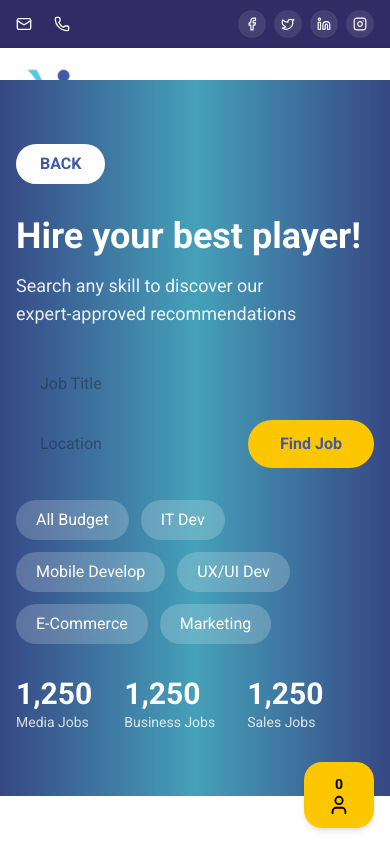
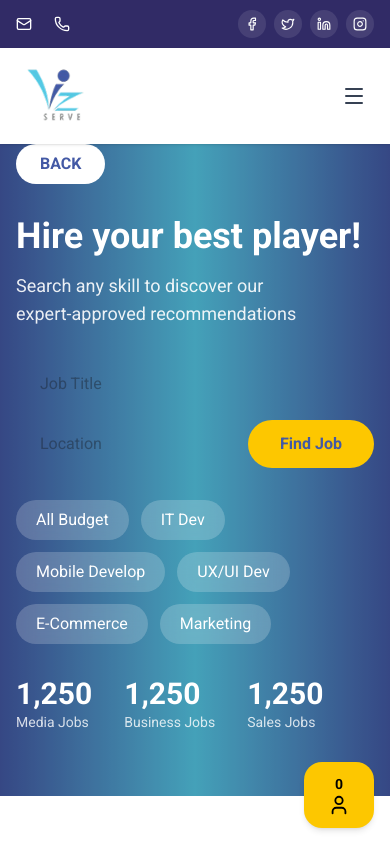
Before and after one commit to ace-vizserve/hfse-careers, a Next.js app: page /Talents in a window 390 px wide. Shown: the top 844 px of the page. Built offline with nearby package versions, Linux system fonts and the light colour scheme.

Commit message:
feat nvbar fix padding and also the design for the hero

```diff
--- a/app/Hero/page.tsx
+++ b/app/Hero/page.tsx
@@ -102,7 +102,7 @@ const Page = () => {
       {/* Main container: height = viewport - navbar */}
       <div className="max-w-[1800px] mx-auto mt-[136px] md:flex" style={{ height: `calc(100vh - ${NAVBAR_HEIGHT}px)` }}>
         {/* Job List */}
-        <div className={`${showDetails ? "hidden md:block" : "block"} w-full md:w-[45%] bg-white md:overflow-y-auto`}>
+        <div className={`${showDetails ? "hidden md:block" : "block"} w-full md:w-[45%] bg-white md:overflow-y-auto scrollbar-hide`}>
           <div className="p-3 sm:p-4">
             {loading && (
               <div className="flex items-center justify-center py-20">
@@ -180,7 +180,7 @@ const Page = () => {
         </div>
 
         {/* Job Details */}
-        <div className={`${showDetails ? "block" : "hidden md:block"} w-full md:flex-1 bg-gray-50 md:overflow-y-auto`}>
+        <div className={`${showDetails ? "block" : "hidden md:block"} w-full md:flex-1 bg-gray-50 md:overflow-y-auto scrollbar-hide`}>
           {selectedJob ? (
             <div className="p-4 sm:p-6">
               {/* Job Header */}
@@ -360,6 +360,19 @@ const Page = () => {
           )}
         </div>
       </div>
+
+      <style jsx global>{`
+        /* Hide scrollbar for Chrome, Safari and Opera */
+        .scrollbar-hide::-webkit-scrollbar {
+          display: none;
+        }
+
+        /* Hide scrollbar for IE, Edge and Firefox */
+        .scrollbar-hide {
+          -ms-overflow-style: none;  /* IE and Edge */
+          scrollbar-width: none;  /* Firefox */
+        }
+      `}</style>
     </div>
   );
 };
--- a/app/components/navbar.tsx
+++ b/app/components/navbar.tsx
@@ -1,5 +1,16 @@
 "use client";
-import { ChevronLeft, Facebook, Instagram, Linkedin, Mail, Phone, Twitter } from "lucide-react";
+
+import {
+  ChevronLeft,
+  Facebook,
+  Instagram,
+  Linkedin,
+  Mail,
+  Phone,
+  Twitter,
+  Menu,
+  X,
+} from "lucide-react";
 import Image from "next/image";
 import React, { useEffect, useState } from "react";
 
@@ -12,18 +23,16 @@ const Navbar: React.FC<NavbarProps> = ({ showBackButton = false, onBack }) => {
   const [scrolled, setScrolled] = useState(false);
   const [mobileOpen, setMobileOpen] = useState(false);
 
-  // Scroll detection for shadow
   useEffect(() => {
     const handleScroll = () => setScrolled(window.scrollY > 20);
     window.addEventListener("scroll", handleScroll);
     return () => window.removeEventListener("scroll", handleScroll);
   }, []);
 
-  // Close mobile menu when clicking outside
   useEffect(() => {
     const handleClickOutside = (e: MouseEvent) => {
       const target = e.target as HTMLElement;
-      if (mobileOpen && target && !target.closest("nav")) {
+      if (mobileOpen && !target.closest("nav")) {
         setMobileOpen(false);
       }
     };
@@ -32,35 +41,43 @@ const Navbar: React.FC<NavbarProps> = ({ showBackButton = false, onBack }) => {
   }, [mobileOpen]);
 
   return (
-    <div className="fixed top-0 left-0 right-0 ">
-      {/* Top Contact Bar */}
+    <div className="fixed top-0 left-0 right-0 z-50">
+      {/* ================= TOP HEADER ================= */}
       <div
-        className={`w-full bg-[#312B66] text-white py-2.5 px-4 sm:px-6 lg:px-8 transition-all duration-300 ${
+        className={`w-full bg-[#312B66] text-white py-2.5 transition-all duration-300 ${
           scrolled ? "shadow-md" : ""
-        }`}>
-        <div className="max-w-7xl mx-auto flex items-center justify-between">
-          {/* Contact Info */}
+        }`}
+      >
+        <div className="w-full px-4 sm:px-6 lg:px-8 flex items-center">
+          {/* Left: Contact Info */}
           <div className="flex items-center space-x-4 text-xs sm:text-sm">
             <a
               href="mailto:contact@example.com"
-              className="flex items-center space-x-1.5 hover:text-cyan-200 transition">
+              className="flex items-center space-x-1.5 hover:text-cyan-200 transition"
+            >
               <Mail className="w-4 h-4" />
               <span className="hidden sm:inline">contact@example.com</span>
             </a>
 
-            <a href="tel:+1234567890" className="flex items-center space-x-1.5 hover:text-cyan-200 transition">
+            <a
+              href="tel:+1234567890"
+              className="flex items-center space-x-1.5 hover:text-cyan-200 transition"
+            >
               <Phone className="w-4 h-4" />
               <span className="hidden sm:inline">+1 (234) 567-890</span>
             </a>
           </div>
 
-          {/* Social Icons */}
+          <div className="flex-grow mx-8" />
+
+          {/* Right: Social Icons */}
           <div className="flex items-center space-x-2">
             {[Facebook, Twitter, Linkedin, Instagram].map((Icon, idx) => (
               <a
                 key={idx}
                 href="#"
-                className="w-7 h-7 flex items-center justify-center bg-white/10 hover:bg-white/20 rounded-full transition">
+                className="w-7 h-7 flex items-center justify-center bg-white/10 hover:bg-white/20 rounded-full transition"
+              >
                 <Icon className="w-3.5 h-3.5" />
               </a>
             ))}
@@ -68,73 +85,73 @@ const Navbar: React.FC<NavbarProps> = ({ showBackButton = false, onBack }) => {
         </div>
       </div>
 
-      {/* Main Navbar */}
-      <nav className={`bg-white transition-all duration-300 ${scrolled ? "shadow-lg" : "shadow-sm"}`}>
-        <div className="max-w-7xl mx-auto px-4 sm:px-6 lg:px-8">
-          <div className="flex items-center h-24 justify-between gap-3">
+      {/* ================= MAIN NAVBAR ================= */}
+      <nav
+        className={`bg-white transition-all duration-300 ${
+          scrolled ? "shadow-lg" : "shadow-sm"
+        }`}
+      >
+        <div className="w-full px-4 sm:px-6 lg:px-8">
+          <div className="flex items-center h-24 w-full">
             {/* Left: Back Button + Logo */}
             <div className="flex items-center gap-3">
               {showBackButton && onBack && (
                 <button
                   onClick={onBack}
                   className="md:hidden p-2 hover:bg-gray-100 rounded-lg"
-                  aria-label="Back to job list">
+                >
                   <ChevronLeft className="w-6 h-6" />
                 </button>
               )}
 
-              <a href="/" className="focus:outline-none">
+              <a href="/">
                 <Image
                   src="/assets/logo.png"
                   alt="Logo"
-                  width={200} // Bigger width
-                  height={100} // Bigger height
+                  width={200}
+                  height={100}
                   className="h-20 w-auto object-contain"
                   priority
                 />
               </a>
             </div>
 
-            {/* Right: Desktop Buttons */}
+            <div className="flex-grow mx-8" />
+
+            {/* Desktop Buttons */}
             <div className="hidden md:flex items-center gap-4">
               <a
                 href="https://www.vizserve.com"
                 target="_blank"
                 rel="noopener noreferrer"
-                className="px-4 py-2.5 bg-cyan-400 text-white rounded-lg font-semibold hover:bg-cyan-500 transition-shadow shadow-sm hover:shadow-md">
+                className="px-4 py-2.5 bg-cyan-400 text-white rounded-lg font-semibold hover:bg-cyan-500"
+              >
                 Company Website
               </a>
 
               <a
                 href="https://vizserve.com/contact-vizserve/"
-                className="px-4 py-2.5 bg-[#312B66] text-white rounded-lg font-semibold hover:bg-indigo-700 transition-shadow shadow-sm hover:shadow-md">
+                className="px-4 py-2.5 bg-[#312B66] text-white rounded-lg font-semibold hover:bg-indigo-700"
+              >
                 Contact Us
               </a>
             </div>
 
-            {/* Mobile Hamburger */}
+            {/* Mobile Menu Toggle (Lucide Icons) */}
             <div className="md:hidden">
               <button
                 onClick={(e) => {
                   e.stopPropagation();
                   setMobileOpen(!mobileOpen);
                 }}
-                className="text-gray-700 hover:text-blue-600 focus:outline-none focus:ring-2 focus:ring-blue-500 rounded-lg p-2"
-                aria-label={mobileOpen ? "Close menu" : "Open menu"}>
-                <div className="w-6 h-5 relative flex flex-col justify-between">
-                  <span
-                    className={`w-full h-0.5 bg-gray-700 transition-all duration-300 ${
-                      mobileOpen ? "rotate-45 translate-y-2" : ""
-                    }`}></span>
-                  <span
-                    className={`w-full h-0.5 bg-gray-700 transition-all duration-300 ${
-                      mobileOpen ? "opacity-0" : ""
-                    }`}></span>
-                  <span
-                    className={`w-full h-0.5 bg-gray-700 transition-all duration-300 ${
-                      mobileOpen ? "-rotate-45 -translate-y-2" : ""
-                    }`}></span>
-                </div>
+                className="p-2 rounded-lg hover:bg-gray-100 transition"
+                aria-label="Toggle menu"
+              >
+                {mobileOpen ? (
+                  <X className="w-6 h-6 text-gray-700" />
+                ) : (
+                  <Menu className="w-6 h-6 text-gray-700" />
+                )}
               </button>
             </div>
           </div>
@@ -143,19 +160,22 @@ const Navbar: React.FC<NavbarProps> = ({ showBackButton = false, onBack }) => {
           <div
             className={`md:hidden overflow-hidden transition-all duration-300 ease-in-out ${
               mobileOpen ? "max-h-64 opacity-100" : "max-h-0 opacity-0"
-            }`}>
+            }`}
+          >
             <div className="px-4 pb-4 pt-2 space-y-3 bg-gray-50 border-t">
               <a
                 href="https://www.vizserve.com"
                 target="_blank"
                 rel="noopener noreferrer"
-                className="block w-full px-4 py-2.5 bg-cyan-400 text-white rounded-lg font-semibold hover:bg-cyan-500 transition-shadow shadow-sm">
+                className="block w-full px-4 py-2.5 bg-cyan-400 text-white rounded-lg font-semibold hover:bg-cyan-500 shadow-sm"
+              >
                 Company Website
               </a>
 
               <a
                 href="https://vizserve.com/contact-vizserve/"
-                className="block w-full px-4 py-2.5 bg-[#312B66] text-white rounded-lg font-semibold hover:bg-indigo-700 transition-shadow shadow-sm">
+                className="block w-full px-4 py-2.5 bg-[#312B66] text-white rounded-lg font-semibold hover:bg-indigo-700 shadow-sm"
+              >
                 Contact Us
               </a>
             </div>
--- a/app/globals.css
+++ b/app/globals.css
@@ -1,5 +1,20 @@
 @import "tailwindcss";
 @import "tw-animate-css";
+
+
+@layer utilities {
+  /* Hide scrollbar for Chrome, Safari and Opera */
+  .scrollbar-hide::-webkit-scrollbar {
+    display: none;
+  }
+
+  /* Hide scrollbar for IE, Edge and Firefox */
+  .scrollbar-hide {
+    -ms-overflow-style: none;  /* IE and Edge */
+    scrollbar-width: none;  /* Firefox */
+  }
+}
+
 
 @custom-variant dark (&:is(.dark *));
 
```
Also changed, not shown: 1 other file (tests, documents, lock files or other folders).
